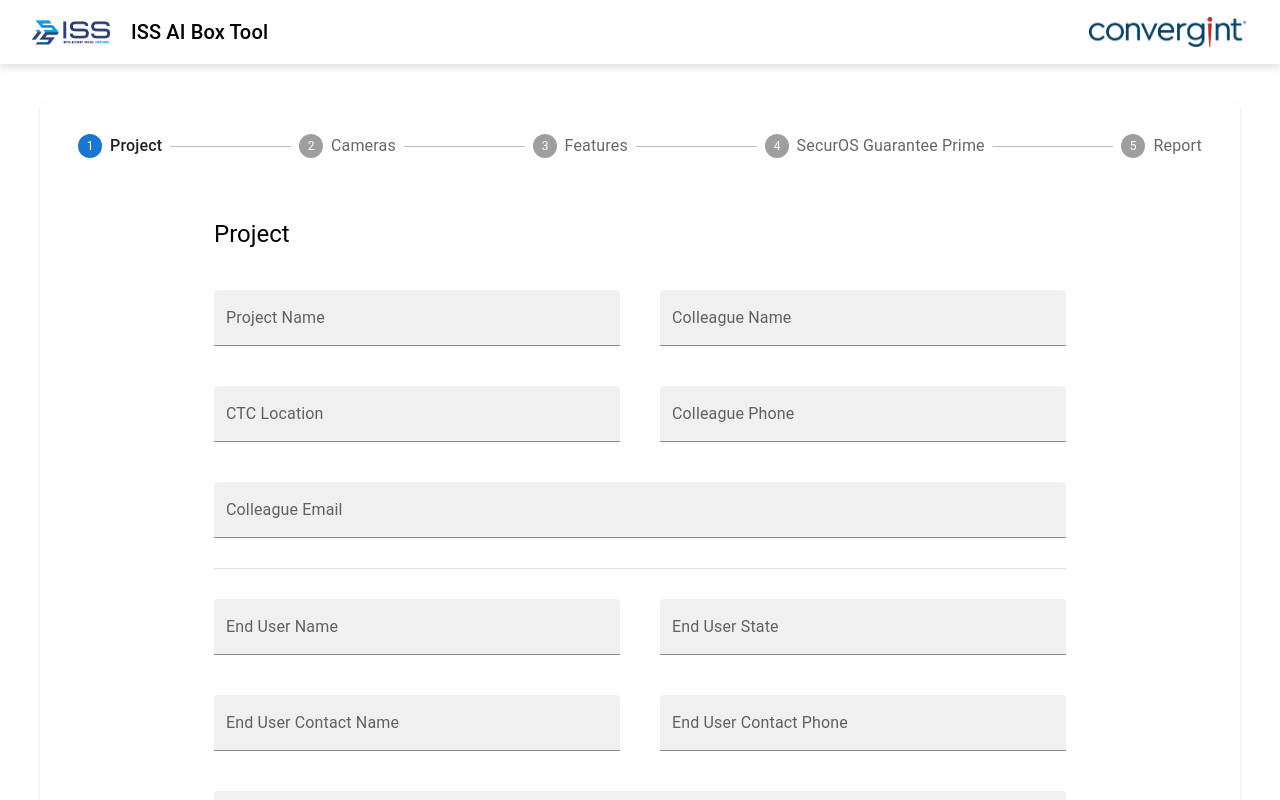
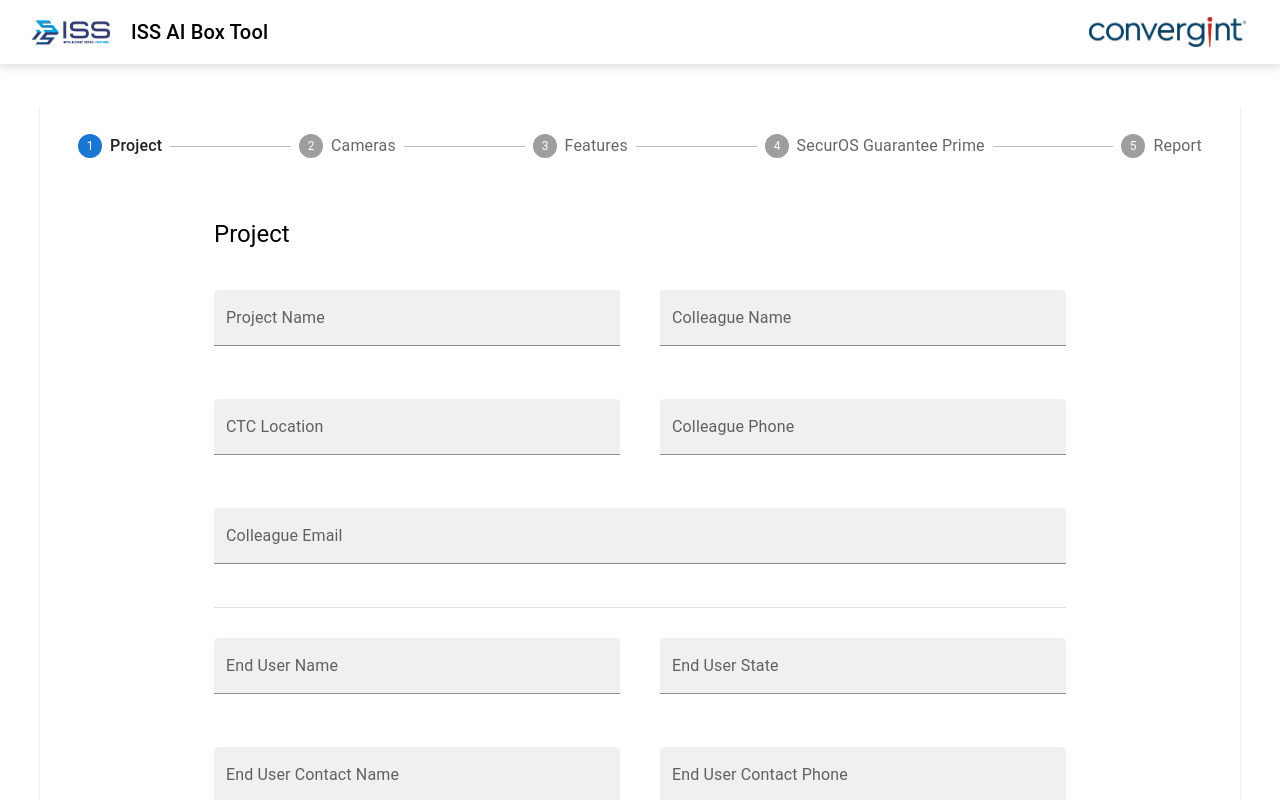
Before and after one commit to LauraVeraQuintero/iss-ai-box, a React (Create React App) app: page / in a window 1280 px wide. Shown: the top 800 px of the page. Built offline with nearby package versions, Linux system fonts and the light colour scheme.

Commit message:
validation

```diff
--- a/src/common/FormFieldItem/index.tsx
+++ b/src/common/FormFieldItem/index.tsx
@@ -1,18 +1,18 @@
 import React from "react";
+import InfoIcon from "@mui/icons-material/Info";
+import { Checkbox, FormControlLabel, TextField, MenuItem, FormHelperText } from "@mui/material";
+import { DatePicker } from "@mui/x-date-pickers/DatePicker";
+import * as moment from "moment/moment";
+import { Control, Controller, FieldErrors, FieldValues, Path, PathValue } from "react-hook-form";
 
-import InfoIcon from "@mui/icons-material/Info";
-import {Checkbox, FormControlLabel, TextField, MenuItem, FormHelperText} from "@mui/material";
-import {DatePicker} from "@mui/x-date-pickers/DatePicker";
-import * as moment from "moment/moment";
-import {Control, Controller, FieldErrors, FieldValues, Path, PathValue} from "react-hook-form";
-
-import {SwitchWrapper, TooltipWrapper} from "./styles";
-import {FormField} from "models/forms";
-import {Tooltip} from "common/Tooltip";
+import { SwitchWrapper, TooltipWrapper } from "./styles";
+import { FormField } from "models/forms";
+import { Tooltip } from "common/Tooltip";
 
 type Props<T extends FieldValues> = FormField<Path<T>> & {
   control: Control<T>;
   errors: FieldErrors<T>;
+  customError?: string; // Nuevo prop para el mensaje de error específico
 };
 
 export const FormFieldItem = <T extends FieldValues>({
@@ -24,6 +24,7 @@ export const FormFieldItem = <T extends FieldValues>({
   description,
   control,
   info,
+  customError,
   errors,
 }: Props<T>) => {
   const getTooltip = () => {
@@ -31,29 +32,47 @@ export const FormFieldItem = <T extends FieldValues>({
 
     return (
       <Tooltip arrow placement="right-start" title={info}>
-        <InfoIcon fontSize="small" sx={{color: "gray"}} />
+        <InfoIcon fontSize="small" sx={{ color: "gray" }} />
       </Tooltip>
     );
   };
+
+  const [isErrorVisible, setIsErrorVisible] = React.useState(false);
+
+  const isEmailValid = (email: string) => {
+    const emailParts = email.split('@');
+    if (emailParts.length !== 2) {
+      return false; // No es un correo electrónico válido
+    }
+    const domain = emailParts[1].toLowerCase();
+    return domain !== 'convergint.com';
+  };
+
+  React.useEffect(() => {
+    setIsErrorVisible(!!errors[name]);
+  }, [errors[name]]);
 
   if (type === "boolean") {
     return (
       <Controller
         control={control}
         name={name}
-        rules={{required}}
-        render={({field}) => (
+        rules={{ required }}
+        render={({ field }) => (
           <TooltipWrapper>
             <SwitchWrapper>
               <FormControlLabel
                 checked={field.value}
                 onChange={(event) => {
                   field.onChange(event as React.ChangeEvent<Element>);
+                  setIsErrorVisible(false);
                 }}
                 control={<Checkbox />}
                 label={label}
               />
-              <FormHelperText>{description}</FormHelperText>
+              <FormHelperText sx={{ color: "red" }} error={isErrorVisible}>
+                {isErrorVisible ? customError ?? "Field is required" : ""}
+              </FormHelperText>
             </SwitchWrapper>
             {getTooltip()}
           </TooltipWrapper>
@@ -65,8 +84,8 @@ export const FormFieldItem = <T extends FieldValues>({
       <Controller
         control={control}
         name={name}
-        rules={{required: false}}
-        render={({field}) => (
+        rules={{ required }}
+        render={({ field }) => (
           <TooltipWrapper column>
             {getTooltip()}
             <DatePicker
@@ -74,11 +93,15 @@ export const FormFieldItem = <T extends FieldValues>({
               value={field.value}
               onChange={(value: moment.Moment | null) => {
                 field.onChange(value as PathValue<T, Path<T>>);
+                setIsErrorVisible(false);
               }}
               slotProps={{
-                textField: {fullWidth: true, variant: "filled"},
+                textField: { fullWidth: true, variant: "filled" },
               }}
             />
+            <FormHelperText sx={{ color: "red" }} error={isErrorVisible}>
+              {isErrorVisible ? customError ?? "Field is required" : ""}
+            </FormHelperText>
           </TooltipWrapper>
         )}
       />
@@ -88,8 +111,8 @@ export const FormFieldItem = <T extends FieldValues>({
       <Controller
         control={control}
         name={name}
-        rules={{required: false}}
-        render={({field}) => (
+        rules={{ required }}
+        render={({ field }) => (
           <TooltipWrapper column>
             {getTooltip()}
             <TextField
@@ -98,25 +121,46 @@ export const FormFieldItem = <T extends FieldValues>({
               label={label}
               fullWidth
               select
-              error={Boolean(errors[name])}>
+              error={isErrorVisible}
+              onChange={(event) => {
+                field.onChange(event);
+                setIsErrorVisible(false);
+              }}
+            >
               {options.map((option) => (
                 <MenuItem key={option.value} value={option.value}>
                   {option.label}
                 </MenuItem>
               ))}
             </TextField>
+            <FormHelperText sx={{ color: "red" }} error={isErrorVisible}>
+              {isErrorVisible ? customError ?? "Field is required" : ""}
+            </FormHelperText>
           </TooltipWrapper>
         )}
       />
     );
-  }
-
+  } else if (type === "email") {
     return (
       <Controller
         control={control}
         name={name}
-      rules={{required: false}}
-      render={({field}) => (
+        rules={
+          name !== "colleagueEmail" ?
+          {
+            required,
+            validate: (value) =>
+              isEmailValid(value) || "Email domain must be @convergint.com",
+          }
+          :
+          {
+            required,
+            validate: (value) =>
+              value.endsWith("@convergint.com") ||
+              "Email domain must be @convergint.com",
+          }
+        }
+        render={({ field }) => (
           <TooltipWrapper column>
             {getTooltip()}
             <TextField
@@ -125,10 +169,46 @@ export const FormFieldItem = <T extends FieldValues>({
               type={type}
               variant="filled"
               fullWidth
-            error={Boolean(errors[name])}
+              error={isErrorVisible ?? Boolean(errors[name])}
+              onChange={(event) => {
+                field.onChange(event);
+                setIsErrorVisible(false);
+              }}
             />
+            <FormHelperText sx={{ color: "red" }} error={isErrorVisible ?? Boolean(errors[name])}>
+              {(isErrorVisible ?? errors[name]) && (customError ?? "Field is required")}
+            </FormHelperText>
           </TooltipWrapper>
         )}
       />
     );
+  } else {
+    return (
+      <Controller
+        control={control}
+        name={name}
+        rules={{ required }}
+        render={({ field }) => (
+          <TooltipWrapper column>
+            {getTooltip()}
+            <TextField
+              {...field}
+              label={label}
+              type={type}
+              variant="filled"
+              fullWidth
+              error={isErrorVisible}
+              onChange={(event) => {
+                field.onChange(event);
+                setIsErrorVisible(false);
+              }}
+            />
+            <FormHelperText sx={{ color: "red" }} error={isErrorVisible}>
+              {isErrorVisible ? customError ?? "Field is required" : ""}
+            </FormHelperText>
+          </TooltipWrapper>
+        )}
+      />
+    );
+  }
 };
--- a/src/components/forms/CamerasForm/config.ts
+++ b/src/components/forms/CamerasForm/config.ts
@@ -79,7 +79,7 @@ const FORM_FIELDS_2: Array<FormField<CameraFormValuesKeys>> = [
       {label: "FHD (1920 x 1080px)", value: "FHD (1920 x 1080px)"},
       {label: "QHD (2560 x 1440px)", value: "QHD (2560 x 1440px)"},
       {label: "4K (3840 x 2160px)", value: "4K (3840 x 2160px)"},
-      {label: "8K (7680x4320px))", value: "8K (7680x4320px)"},
+      {label: "8K (7680x4320px)", value: "8K (7680x4320px)"},
     ],
   },
   {
```
Lines whose indentation alone changed are shown as unchanged.
